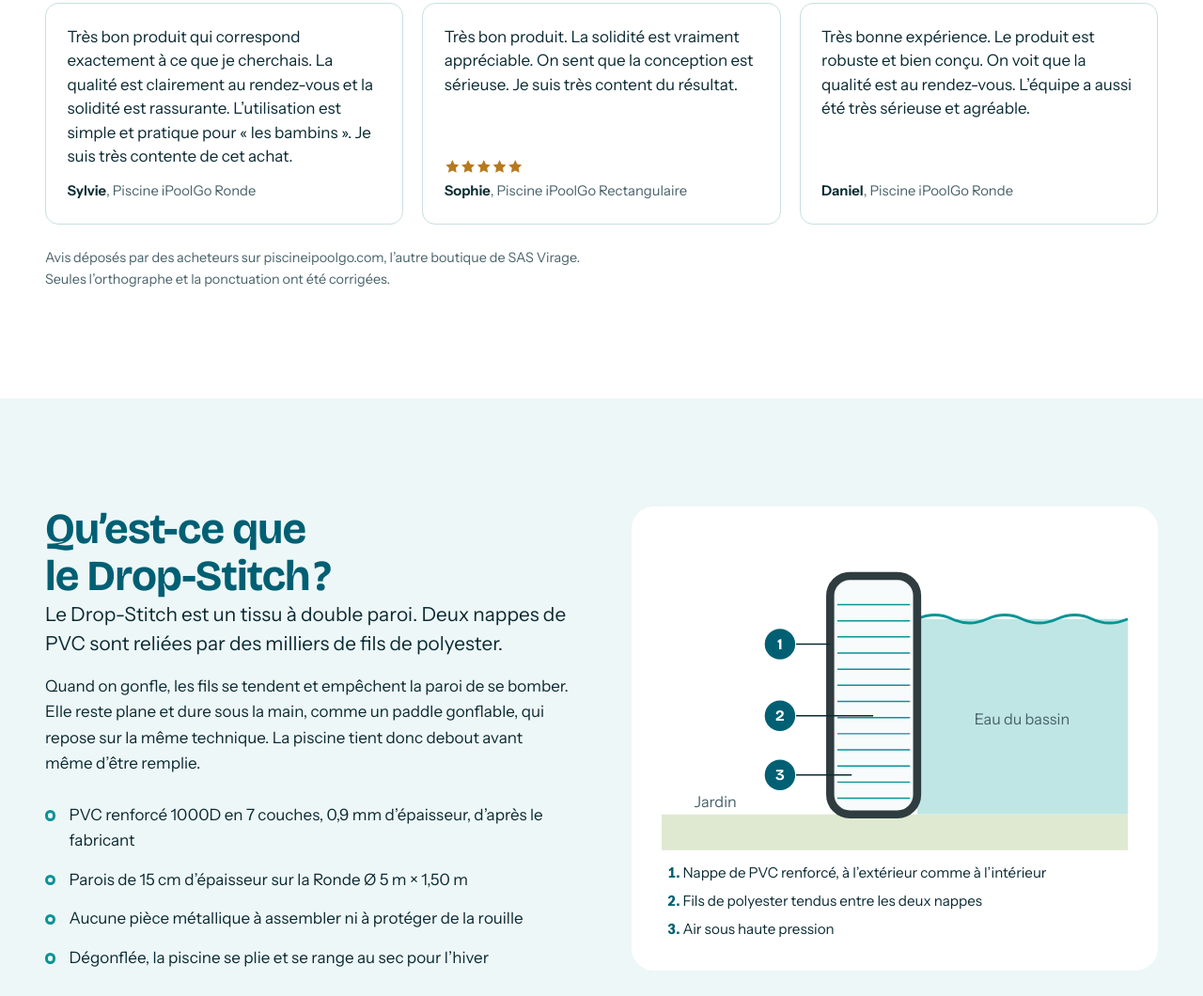
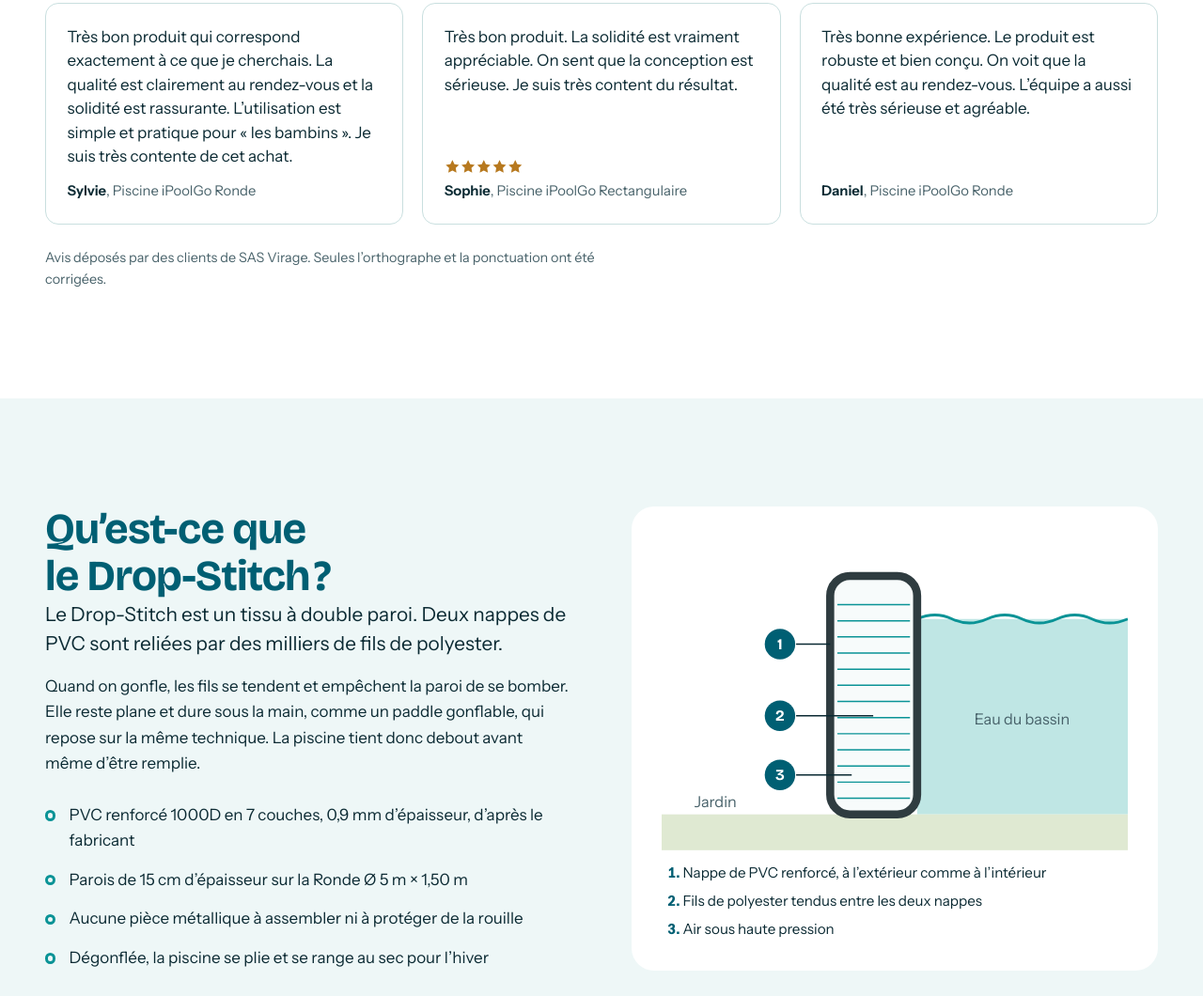
Before and after one commit to AmineLAIMENE/ipoolgofrance, a website: page index.html in a window 1280 px wide. Shown: the part 4456-5516 px from the top of the page at 94% size. Drawn offline with Linux system fonts and the light colour scheme.

Commit message:
Avis : source présentée comme clients de SAS Virage, sans nommer l'autre boutique

```diff
--- a/index.html
+++ b/index.html
@@ -248,7 +248,7 @@
   <footer><strong>Daniel</strong>, Piscine iPoolGo Ronde</footer>
 </li>
 </ul>
-    <p class="avis-source">Avis déposés par des acheteurs sur piscineipoolgo.com, l’autre boutique de SAS Virage. Seules l’orthographe et la ponctuation ont été corrigées.</p>
+    <p class="avis-source">Avis déposés par des clients de SAS Virage. Seules l’orthographe et la ponctuation ont été corrigées.</p>
   </div>
 </section>
 
```
Also changed, not shown: piscine-rectangulaire-ipoolgo.html (+1 -1 lines), piscine-ronde-ipoolgo.html (+1 -1 lines), qui-sommes-nous.html (+0 -1 lines).
